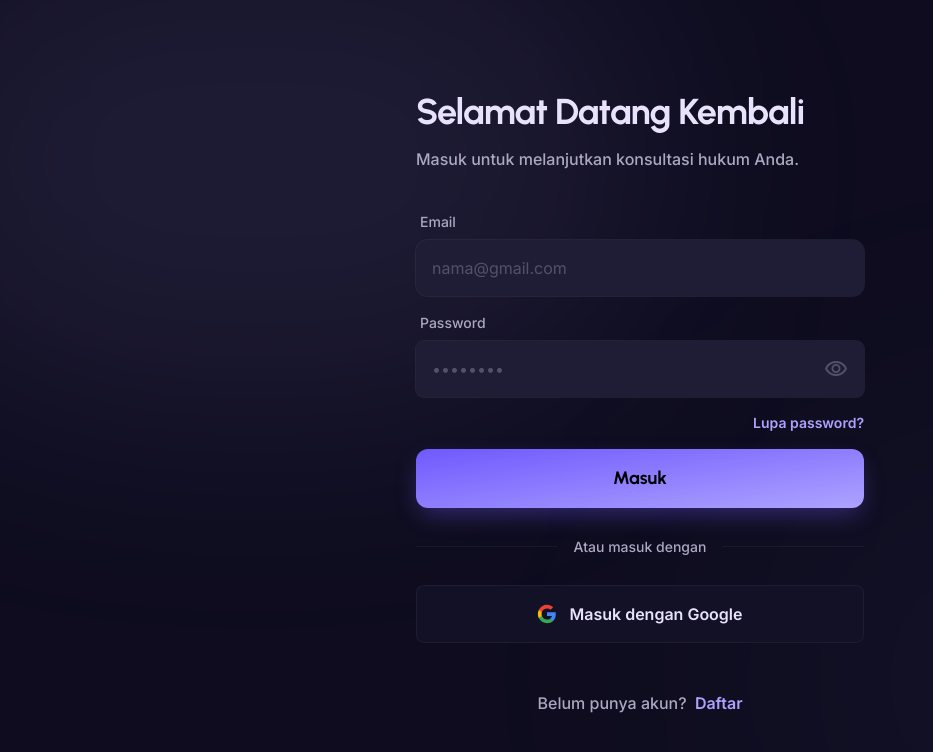
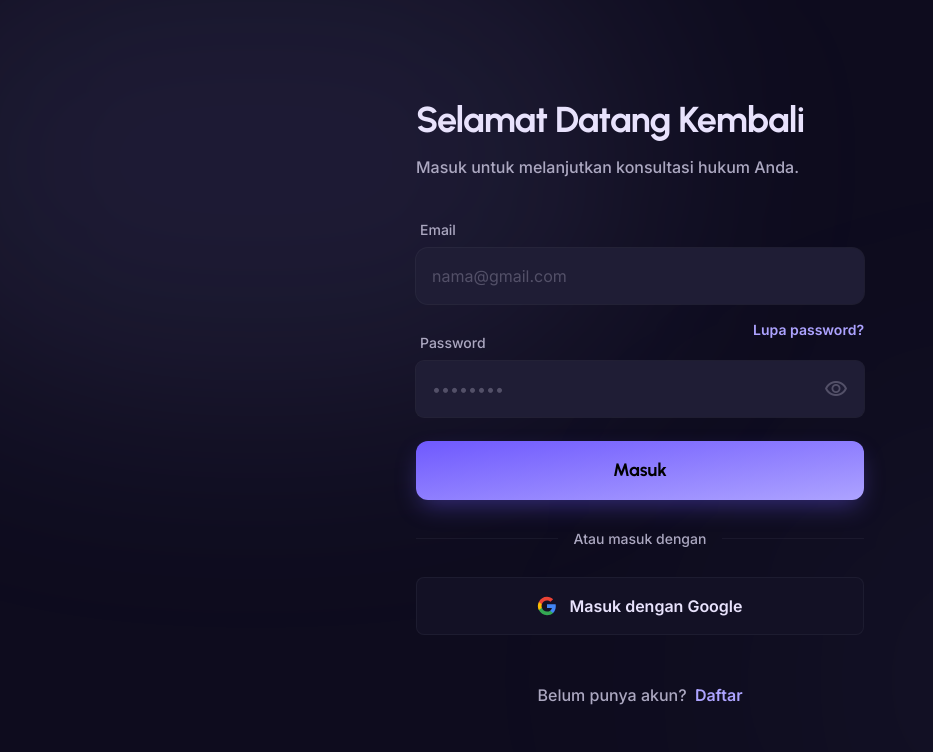
Before and after one commit to LangkahLegal/LangkahLegal, a Next.js app in the folder frontend/: page /auth/login in a window 1280 px wide. Shown: the top 752 px of the page, without its empty margins (0-933 px from the left). Built offline with nearby package versions, Linux system fonts and the light colour scheme.

Commit message:
style: login

```diff
--- a/frontend/src/app/auth/login/page.js
+++ b/frontend/src/app/auth/login/page.js
@@ -47,6 +47,16 @@ export default function LoginPage() {
               required
             />
 
+            {/* REVISI: Lupa password dipindah ke atas PasswordField */}
+            <div className="flex justify-end -mb-2">
+              <Link
+                href="/auth/forgot-password"
+                className="link-primary text-sm hover:underline"
+              >
+                Lupa password?
+              </Link>
+            </div>
+
             <PasswordField
               name="password"
               placeholder="••••••••"
@@ -55,16 +65,9 @@ export default function LoginPage() {
               required
             />
 
-            <div className="flex justify-end">
-              <Link
-                href="/auth/forgot-password"
-                className="link-primary text-sm"
-              >
-                Lupa password?
-              </Link>
-            </div>
-
-            <Button type="submit">Masuk</Button>
+            <Button type="submit" className="mt-2">
+              Masuk
+            </Button>
           </form>
 
           <div className="auth-divider">
@@ -82,7 +85,7 @@ export default function LoginPage() {
         <footer className="mt-12 text-center">
           <p className="text-[#aca8c1] font-medium">
             Belum punya akun?{" "}
-            <Link href="/auth/role" className="link-primary ml-1">
+            <Link href="/auth/signup" className="link-primary ml-1">
               Daftar
             </Link>
           </p>
--- a/frontend/src/app/auth/role/page.js
+++ b/frontend/src/app/auth/role/page.js
@@ -63,7 +63,7 @@ export default function RolePage() {
       <footer className="bottom-nav p-6 fixed bottom-0 left-0 right-0 bg-[#0e0c1e]/80 backdrop-blur-md z-20">
         <div className="max-w-md mx-auto w-full">
           <Button onClick={handleContinue} className="w-full">
-            Lanjutkan ke Login
+            Lanjutkan
           </Button>
         </div>
       </footer>
```
